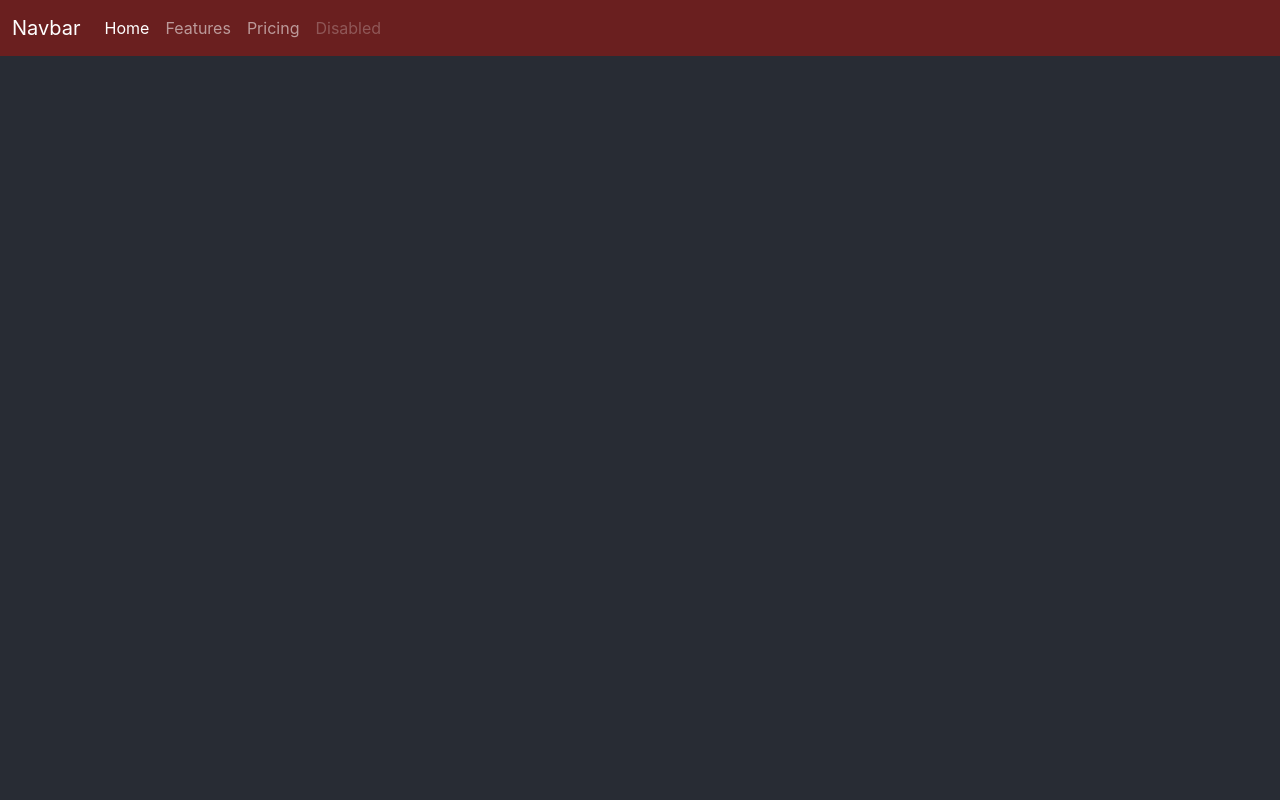
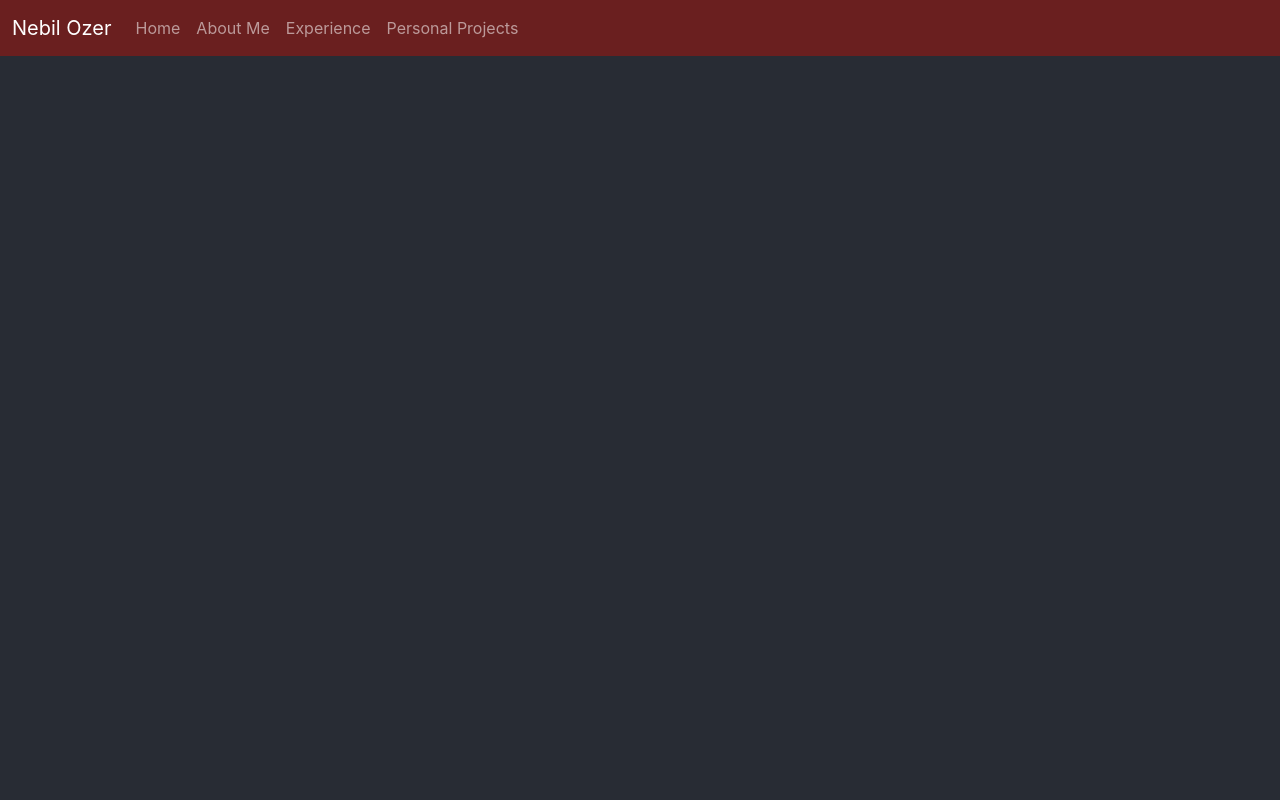
Before and after one commit to Ozen7/Nebil_Portfolio, a React (Create React App) app in the folder my-app/: page /homepage in a window 1280 px wide. Shown: the top 800 px of the page. Built offline with nearby package versions, Linux system fonts and the light colour scheme.

Commit message:
figured out how to scroll page using navbar

```diff
--- a/my-app/src/mods/HomePage/HomePage.js
+++ b/my-app/src/mods/HomePage/HomePage.js
@@ -6,7 +6,10 @@
     return (
         <>
             <NavBar/>
-            <div className="background"></div>
+            <div className="background">
+            <br/><br/><br/><br/><br/><br/><br/><br/><br/><br/><br/><br/><br/><br/><br/><br/><br/><br/><br/><br/><br/><br/><br/><br/><br/><br/><br/><br/><br/><br/><br/><br/><br/><br/><br/><br/><br/><br/><br/>
+            <p id = "test">hello</p>
+            </div>
         </>
     )
 }
--- a/my-app/src/mods/HomePage/NavBar.js
+++ b/my-app/src/mods/HomePage/NavBar.js
@@ -1,20 +1,20 @@
 import React from "react";
-import "./NavBar.css";
 
 function NavBar (props) {
     return (
-        <nav class="navbar navbar-expand-lg navbar-dark" style = {{backgroundColor: "#6a1f1f"}}>
+        <nav class="navbar fixed-top navbar-expand-lg navbar-dark" style = {{backgroundColor: "#6a1f1f"}}>
             <div class="container-fluid">
-                <a class="navbar-brand" href="#">Navbar</a>
+                <a class="navbar-brand" href="#">Nebil Ozer</a>
                 <button class="navbar-toggler" type="button" data-bs-toggle="collapse" data-bs-target="#navbarNavAltMarkup" aria-controls="navbarNavAltMarkup" aria-expanded="false" aria-label="Toggle navigation">
                 <span class="navbar-toggler-icon"></span>
                 </button>
                 <div class="collapse navbar-collapse" id="navbarNavAltMarkup">
                 <div class="navbar-nav">
-                    <a class="nav-link active" aria-current="page" href="#">Home</a>
-                    <a class="nav-link" href="#">Features</a>
-                    <a class="nav-link" href="#">Pricing</a>
-                    <a class="nav-link disabled">Disabled</a>
+                    <a class="nav-link" aria-current="page" href="#">Home</a>
+                    <a class="nav-link" href="#">About Me</a>
+                    <a class="nav-link" href="#test">Experience</a>
+                    <a class="nav-link" href="#">Personal Projects</a>
+
                 </div>
                 </div>
             </div>
```
Also changed, not shown: my-app/src/mods/HomePage/NavBar.css (deleted).
